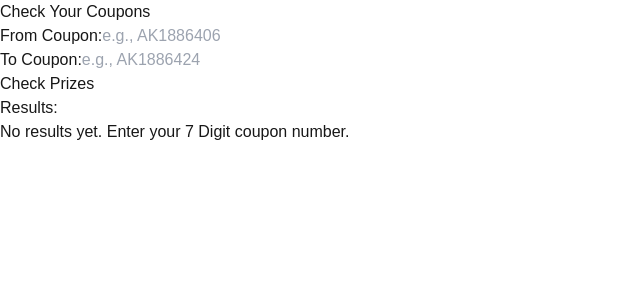
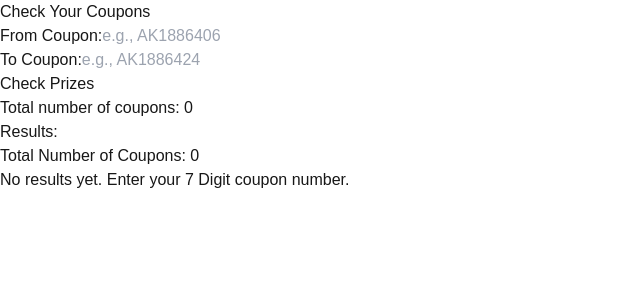
Before and after one commit to M-Sanjay12o52o/coupon-prize-checker, a Next.js app: page / in a window 1280 px wide. Shown: the top 300 px of the page, without its empty margins (0-640 px from the left). Built offline with nearby package versions, Linux system fonts and the light colour scheme.

Commit message:
minor changes

```diff
--- a/src/app/page.tsx
+++ b/src/app/page.tsx
@@ -75,8 +75,15 @@ export default function CheckCoupons() {
         </button>
       </form>
 
+      <h1 className="">Total number of coupons: {results.length}</h1>
+
       <div className="bg-white shadow-md rounded-lg p-6 mt-6 w-full max-w-2xl">
         <h2 className="text-xl font-bold mb-4 text-gray-800">Results:</h2>
+        {/* Total Number of Coupons */}
+        <h1 className="text-2xl font-semibold text-blue-600 mb-6">
+          Total Number of Coupons: {results.length}
+        </h1>
+
         {results.length > 0 ? (
           <ul className="space-y-3">
             {results.map(({ coupon, prize }, index) => (
```
